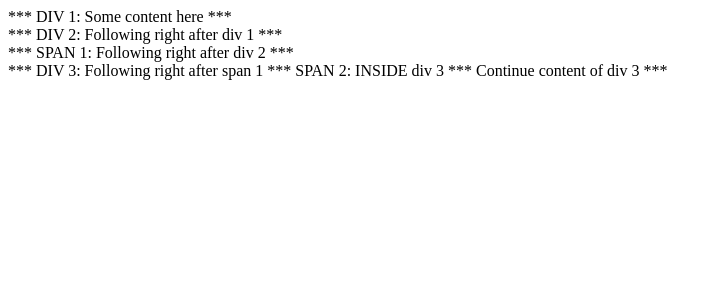
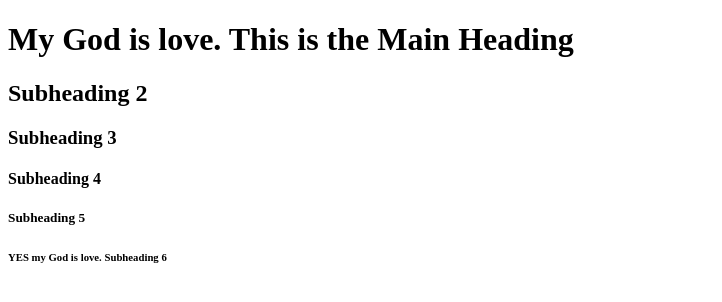
Before and after one commit to Zwides/coursera-test, a plain HTML site: page site/index.html in a window 1280 px wide. Shown: the whole page, without its empty margins (0-722 px from the left). Drawn offline with Linux system fonts and the light colour scheme.

Commit message:
14Nov2016 v4

```diff
--- a/site/index.html
+++ b/site/index.html
@@ -1,17 +1,16 @@
+
 <!doctype html>
 <html>
 <head>
   <meta charset="utf-8">
-   <title>God is Love - div and span elements</title>
+  <title>Heading Elements</title>
 </head>
 <body>
-   <div>*** DIV 1: Some content here ***</div>
-   <div>*** DIV 2: Following right after div 1 ***</div>
-   <span>*** SPAN 1: Following right after div 2 ***</span>
-   <div>
-     *** DIV 3: Following right after span 1
-     <span>*** SPAN 2: INSIDE div 3 ***</span>
-     Continue content of div 3 ***
-   </div>
+  <h1>My God is love. This is the Main Heading</h1>
+  <h2>Subheading 2</h2>
+  <h3>Subheading 3</h3>
+  <h4>Subheading 4</h4>
+  <h5>Subheading 5</h5>
+  <h6>YES my God is love. Subheading 6</h6>
 </body>
 </html>
```
Lines whose indentation alone changed are shown as unchanged.
